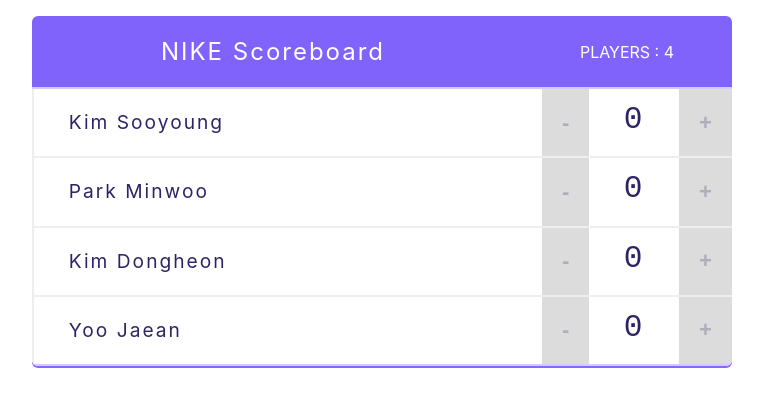
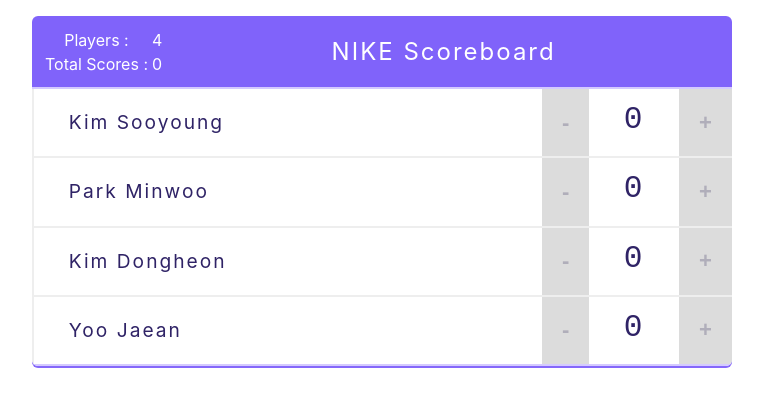
Before and after one commit to ParkMin-woo/p_scoreboard_01, a React (Create React App) app: page / in a window 1280 px wide. Shown: the top 406 px of the page, without its empty margins (258-1021 px from the left). Built offline with nearby package versions, Linux system fonts and the light colour scheme.

Commit message:
Stats Component 실습 Stats.js 추가 후 Player 수와 score 합계를 구함. ※ blog에는 reduce를 사용했으나, 여기서는 forEach를 사용.

```diff
--- a/src/App.js
+++ b/src/App.js
@@ -47,7 +47,7 @@
     console.log("this.state in App : " , this.state);
     return (
       <div className="scoreboard">
-        <Header title = "NIKE Scoreboard" joinedPlayersCount = {this.state.players.length} />
+        <Header title = "NIKE Scoreboard" joinedPlayersCount = {this.state.players.length} players = {this.state.players} />
         {this.state.players.map(item =>
 					<Player
 						name = {item.name}
--- a/src/components/Header.js
+++ b/src/components/Header.js
@@ -1,13 +1,17 @@
 import React from "react";
+import Stats from "./Stats";
 
 const Header = (props) => {
 	console.log("props in Header : " , props);
 	// result : {title: "NIKE Scoreboard", joinedPlayersCount: 11}
 	return (
 		<header className="header">
+
+			<Stats joinedPlayersCount = {props.joinedPlayersCount} players = {props.players}/>
+
 			{/*SCOREBOARD*/}
 			<h1 className="h1">{props.title}</h1>
-			<span className="stats">PLAYERS : {props.joinedPlayersCount}</span>
+			{/*<span className="stats">PLAYERS : {props.joinedPlayersCount}</span>*/}
 		</header>
 	);
 }
--- /dev/null
+++ b/src/components/Stats.js
@@ -0,0 +1,30 @@
+import React from 'react';
+
+const Stats = (props) => {
+	console.log("props in Stats : " , props);
+	let joinedPlayersCount = props.joinedPlayersCount;
+
+	let totalScores = 0;
+	props.players.forEach(player => {
+		totalScores += player.score;
+	});
+
+	console.log("totalScores in Stats : " , totalScores);
+
+	return (
+		<table>
+			<tbody>
+			<tr>
+				<td>Players :</td>
+				<td>{joinedPlayersCount}</td>
+			</tr>
+			<tr>
+				<td>Total Scores :</td>
+				<td>{totalScores}</td>
+			</tr>
+			</tbody>
+		</table>
+	);
+}
+
+export default Stats;
```
